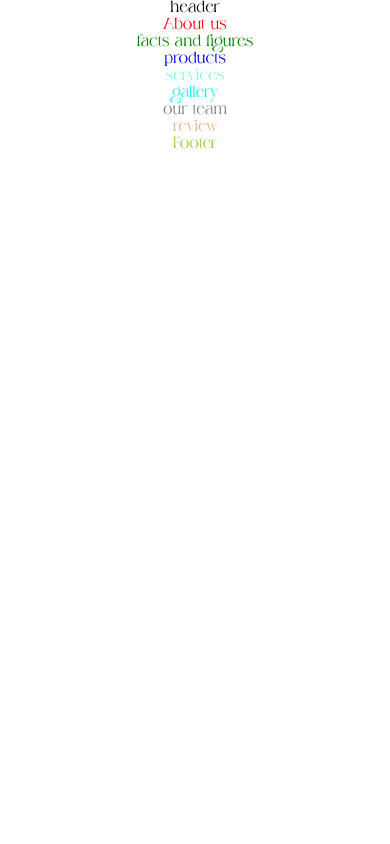
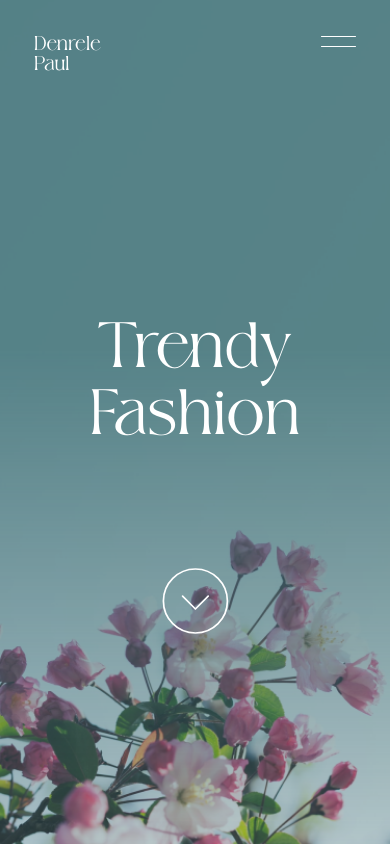
Before and after one commit to CharlseToby/balsma-frontend, a React (Create React App) app: page / in a window 390 px wide. Shown: the top 844 px of the page. Built offline with nearby package versions, Linux system fonts and the light colour scheme.

Commit message:
feat(header): implement mobile and desktop header

```diff
--- /dev/null
+++ b/src/assets/svg/Svg.tsx
@@ -0,0 +1,26 @@
+
+export const ArrowUpRight = () => {
+  return (
+    <svg width="14" height="14" viewBox="0 0 14 14" fill="none" xmlns="http://www.w3.org/2000/svg" className="arrow-up-right">
+      <path fill-rule="evenodd" clip-rule="evenodd" d="M11.608 2.07277C11.608 1.96282 11.5643 1.85738 11.4866 1.77963C11.4088 1.70188 11.3034 1.6582 11.1934 1.6582H6.21859C6.10863 1.6582 6.00319 1.70188 5.92544 1.77963C5.84769 1.85738 5.80401 1.96282 5.80401 2.07277C5.80401 2.18273 5.84769 2.28817 5.92544 2.36592C6.00319 2.44367 6.10863 2.48735 6.21859 2.48735H10.1927L1.77935 10.8998C1.74081 10.9384 1.71023 10.9841 1.68937 11.0345C1.66851 11.0849 1.65778 11.1388 1.65778 11.1933C1.65778 11.2479 1.66851 11.3018 1.68937 11.3522C1.71023 11.4026 1.74081 11.4483 1.77935 11.4869C1.8179 11.5254 1.86366 11.556 1.91402 11.5768C1.96438 11.5977 2.01836 11.6084 2.07287 11.6084C2.12738 11.6084 2.18136 11.5977 2.23172 11.5768C2.28208 11.556 2.32784 11.5254 2.36639 11.4869L10.7789 3.07355V7.04763C10.7789 7.15758 10.8226 7.26303 10.9003 7.34078C10.978 7.41853 11.0835 7.4622 11.1934 7.4622C11.3034 7.4622 11.4088 7.41853 11.4866 7.34078C11.5643 7.26303 11.608 7.15758 11.608 7.04763V2.07277Z" fill="white"/>
+    </svg>
+  )
+}
+
+export const CheveronDown = () => {
+  return (
+    <svg width="90" height="90" viewBox="0 0 90 90" fill="none" xmlns="http://www.w3.org/2000/svg" className="chevron-down">
+      <path d="M7.5 45C7.5 65.7107 24.2893 82.5 45 82.5C65.7107 82.5 82.5 65.7107 82.5 45C82.5 24.2893 65.7107 7.5 45 7.5C24.2893 7.5 7.5 24.2893 7.5 45Z" stroke="white" stroke-width="2"/>
+      <path d="M60 39.375L45 54.375L30 39.375" stroke="white" stroke-width="2" stroke-linecap="round" stroke-linejoin="round"/>
+    </svg>
+  )
+}
+
+export const HamburgerMenu = () => {
+  return (
+    <svg width="35" height="11" viewBox="0 0 35 11" fill="none" xmlns="http://www.w3.org/2000/svg" className="hamburger">
+      <line x1="0.5" y1="0.5" x2="34.5" y2="0.5" stroke="white" stroke-linecap="round"/>
+      <line x1="0.5" y1="10.5" x2="34.5" y2="10.5" stroke="white" stroke-linecap="round"/>
+    </svg>
+  )
+}
--- a/src/components/header/Header.scss
+++ b/src/components/header/Header.scss
@@ -1,5 +1,84 @@
+$w800px: 800px;
+$w400px: 400px;
+
 .header{
-  h2{
-    color: black;
+  height: 1069px;
+  width: 100vw;
+  padding: 3.2rem 5rem;
+  background-image: url('../../assets/images/header-bg.png');
+  background-repeat: no-repeat;
+  background-position: center;
+  background-size: cover;
+  color: #ffffff;
+  text-transform: capitalize;
+  display: flex;
+  flex-direction: column;
+
+  .header__nav{
+    text-align: left;
+    width: 100%;
+    display: flex;
+    justify-content: space-between;
+    font-weight: 400;
+    font-size: 1.25rem;
+    line-height: 1.25rem;
+
+    .header__navlinks{
+      display: flex;
+      li{
+        margin: 0 2rem;
+      }
+    }
+
+    .hamburger{
+      display: none;
+      cursor: pointer;
+    }
+  }
+
+  .header__text{
+    font-size: 7.8em;
+    line-height: 8.5rem;
+    flex-grow: 2;
+    display: flex;
+    flex-direction: column;
+    justify-content: center;
+    align-items: center;
+
+    .header__text--title{
+      padding-bottom: .4em;
+    }
+    .chevron-down{
+      cursor: pointer;
+    }
+  }
+
+}
+
+@media only screen and (max-width: $w800px){
+  .header{
+    padding: 36px 34px !important;
+    .header__navlinks{
+      display: none !important;
+    }
+    .hamburger {
+        display: inline-block !important;
+    }
+    .header__text{
+      font-size: 4em !important;
+      line-height: 4.2rem !important;
+      padding-bottom: 9rem;
+
+      .chevron-down{
+        width: 1.2em !important;
+        margin-top: 1.2em;
+      }
+    }
+
+  }
+  @media only screen and (max-width: $w400px){
+    .header{
+      background-image: url('../../assets/images/header-bg-mobile.png') !important;
+    }
   }
 }
--- a/src/components/header/Header.tsx
+++ b/src/components/header/Header.tsx
@@ -1,10 +1,27 @@
 import React from 'react'
+import { ArrowUpRight, CheveronDown, HamburgerMenu } from '../../assets/svg/Svg'
 import './Header.scss'
 
 const Header = () => {
   return (
     <header className="header">
-      <h2>header</h2>
+      <nav className="header__nav">
+        <p className="header__logo">denrele <br />paul</p>
+        <ul className="header__navlinks">
+          <li><a href="#">home</a></li>
+          <li><a href="#">about me</a></li>
+          <li><a href="#">projects</a></li>
+          <li>
+            <a href="#">contact me</a>
+            <ArrowUpRight />
+          </li>
+        </ul>
+        <HamburgerMenu />
+      </nav>
+      <article className="header__text">
+        <h1 className="header__text--title">trendy <br/>fashion</h1>
+        <CheveronDown />
+      </article>
     </header>
   )
 }
```
Also changed, not shown: src/hooks/useWindowsDimensions.tsx (added, +30 -0 lines), src/assets/images/header-bg-mobile.png (added), src/assets/images/header-bg.png (added).
